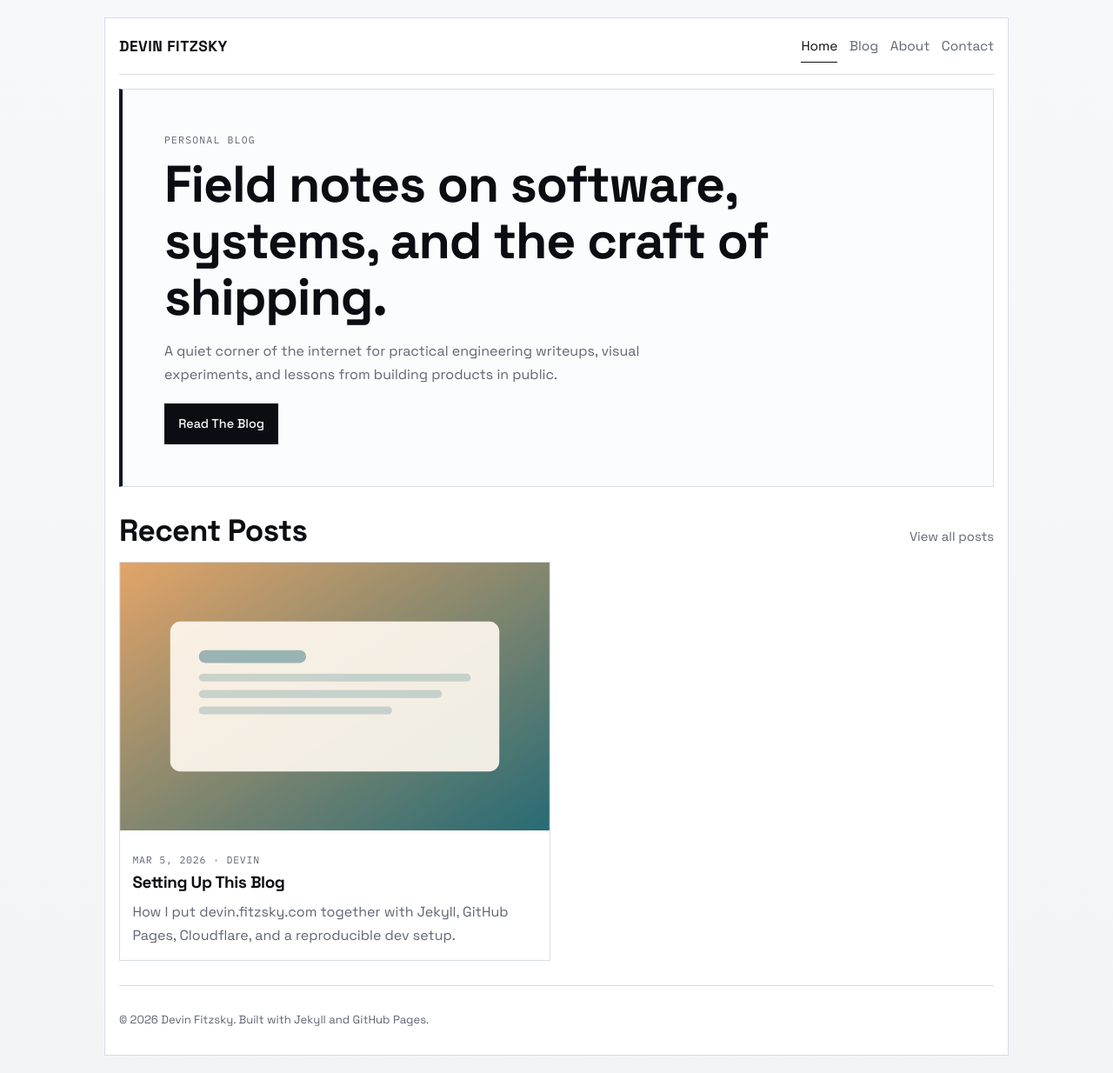
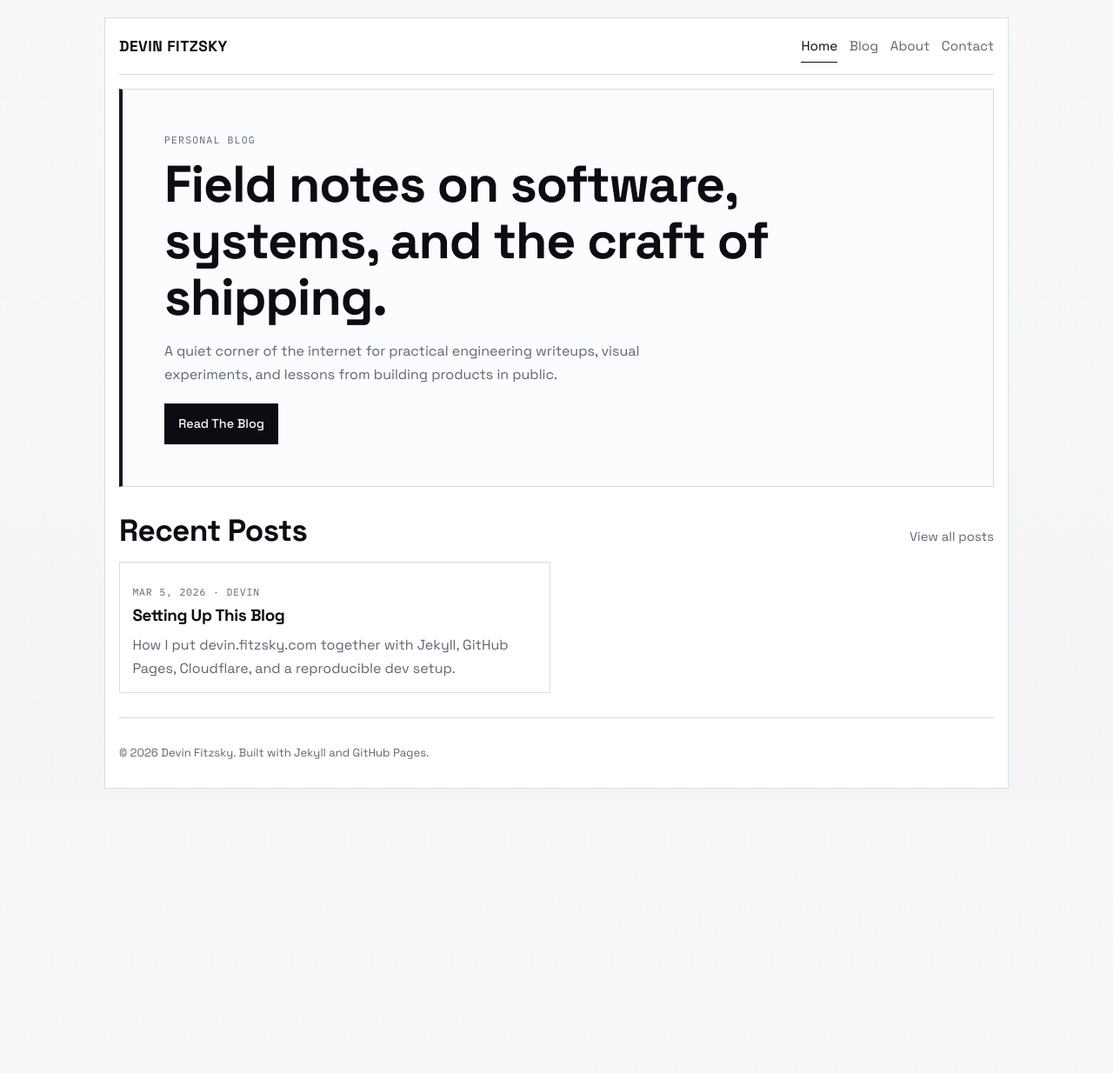
Before and after one commit to devindudeman/blog, a Jekyll site: the page built from index.html, in a window 1280 px wide. Shown: the whole page at 87% size. Built offline with Jekyll 4.4.1, drawn with Linux system fonts in a browser that asks for light colours; after the commit the page ends 920 px from its top, so only the background shows below that.

Commit message:
Hide post image blocks when no cover image is set

```diff
--- a/_includes/post-card.html
+++ b/_includes/post-card.html
@@ -1,12 +1,10 @@
 {% assign post = include.post %}
-<article class="post-card">
-  <a class="post-card-media" href="{{ post.url | relative_url }}">
-    {% if post.cover_image %}
+<article class="post-card{% unless post.cover_image %} text-only{% endunless %}">
+  {% if post.cover_image %}
+    <a class="post-card-media" href="{{ post.url | relative_url }}">
       <img src="{{ post.cover_image | relative_url }}" alt="" loading="lazy">
-    {% else %}
-      <div class="media-fallback">{{ post.title | slice: 0 }}</div>
-    {% endif %}
-  </a>
+    </a>
+  {% endif %}
   <div class="post-card-body">
     <p class="post-meta">{{ post.date | date: "%b %-d, %Y" }} · {{ post.author | default: site.author }}</p>
     <h3><a href="{{ post.url | relative_url }}">{{ post.title }}</a></h3>
--- a/assets/css/main.css
+++ b/assets/css/main.css
@@ -202,13 +202,8 @@ main {
   filter: saturate(0.88) contrast(1.02);
 }
 
-.media-fallback {
-  height: 100%;
-  display: grid;
-  place-items: center;
-  color: var(--muted);
-  font-family: "IBM Plex Mono", monospace;
-  font-size: 2rem;
+.post-card.text-only .post-card-body {
+  padding-top: 1rem;
 }
 
 .post-card-body {
```
Also changed, not shown: _posts/2026-03-05-setting-up-this-blog.md (+0 -1 lines).
